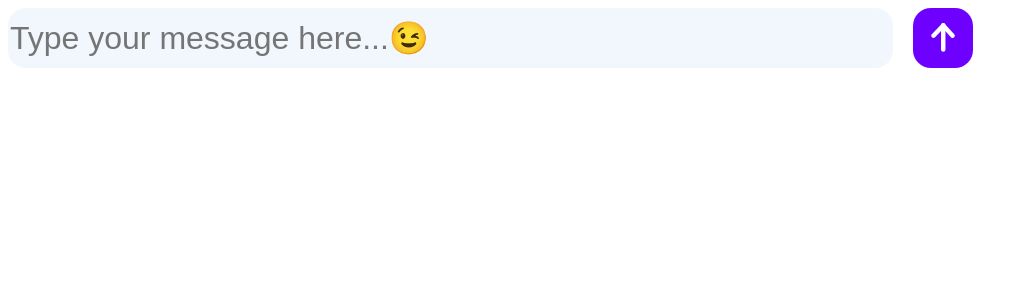
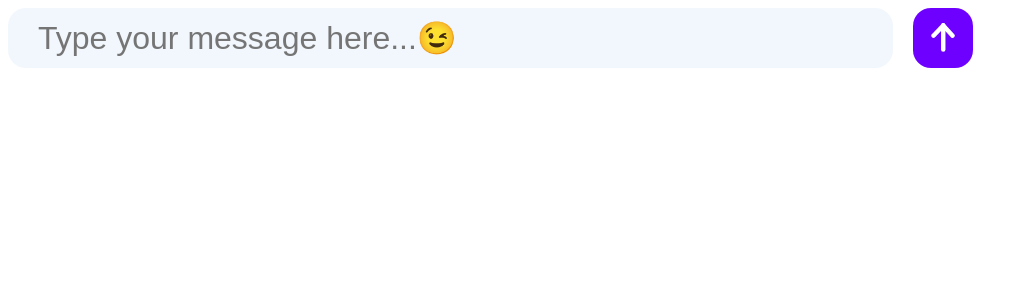
Before and after one commit to jio-ping/react-work, a React (Vite) app in the folder chatting/: page / in a window 1280 px wide. Shown: the top 300 px of the page, without its empty margins (0-1028 px from the left). Built offline with nearby package versions, Linux system fonts and the light colour scheme.

Commit message:
Modify : 메시지 입력창 컴포넌트 수정 및 주석

```diff
--- a/chatting/src/App.jsx
+++ b/chatting/src/App.jsx
@@ -1,6 +1,5 @@
 import { createRoot } from "react-dom/client";
 import React from "react";
-
 import { SpeechBubble, MessageInput } from "./components/index.js";
 
 function App() {
--- a/chatting/src/components/MessageInput/Message.module.css
+++ b/chatting/src/components/MessageInput/Message.module.css
@@ -8,6 +8,7 @@
   border: none;
   margin: 0;
   border-radius: 18px;
+  padding-inline: 30px;
   box-sizing: border-box;
 }
 .message_send {
```
Also changed, not shown: chatting/src/components/MessageInput/MessageInput.jsx (+11 -0 lines).
